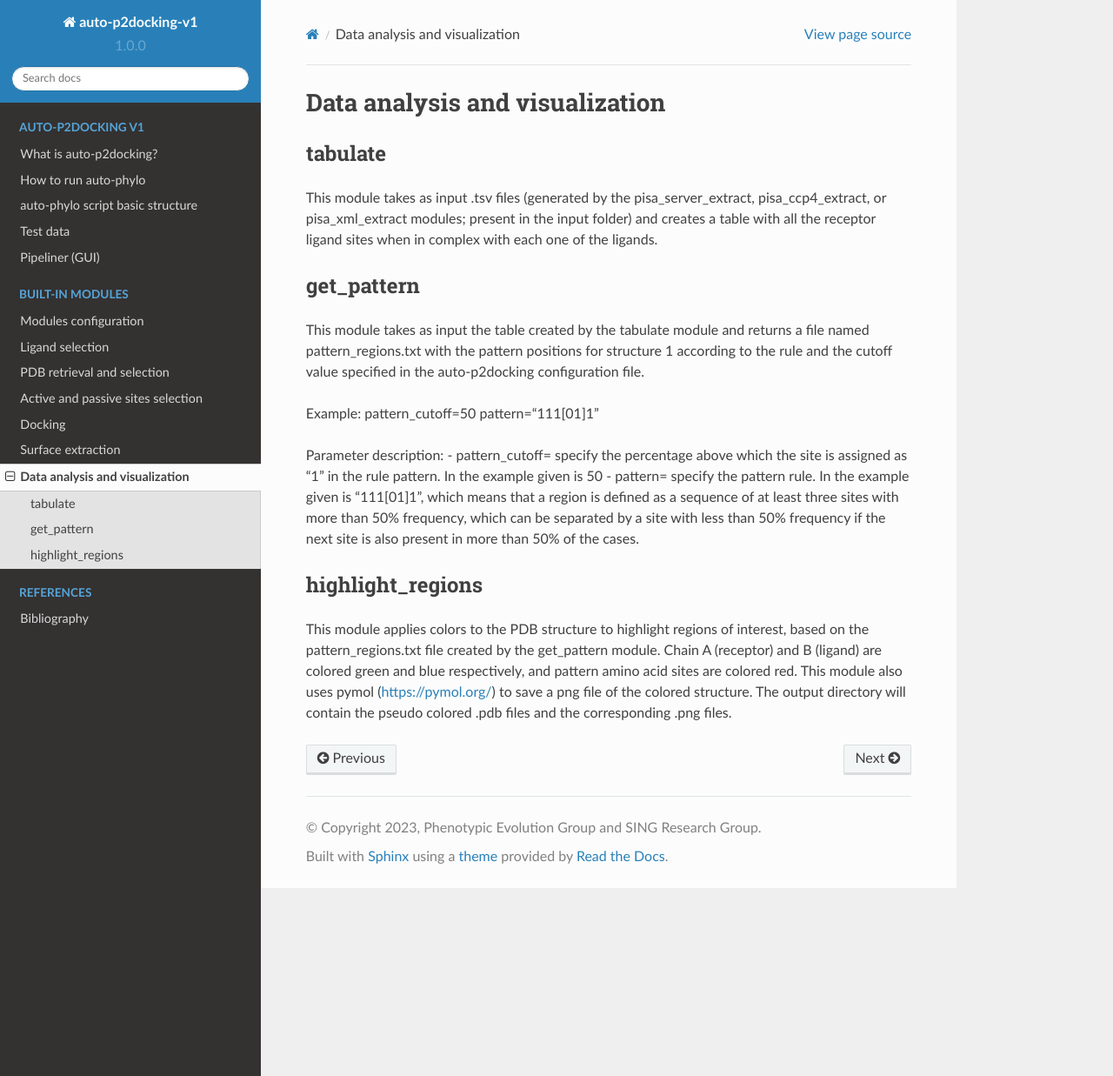
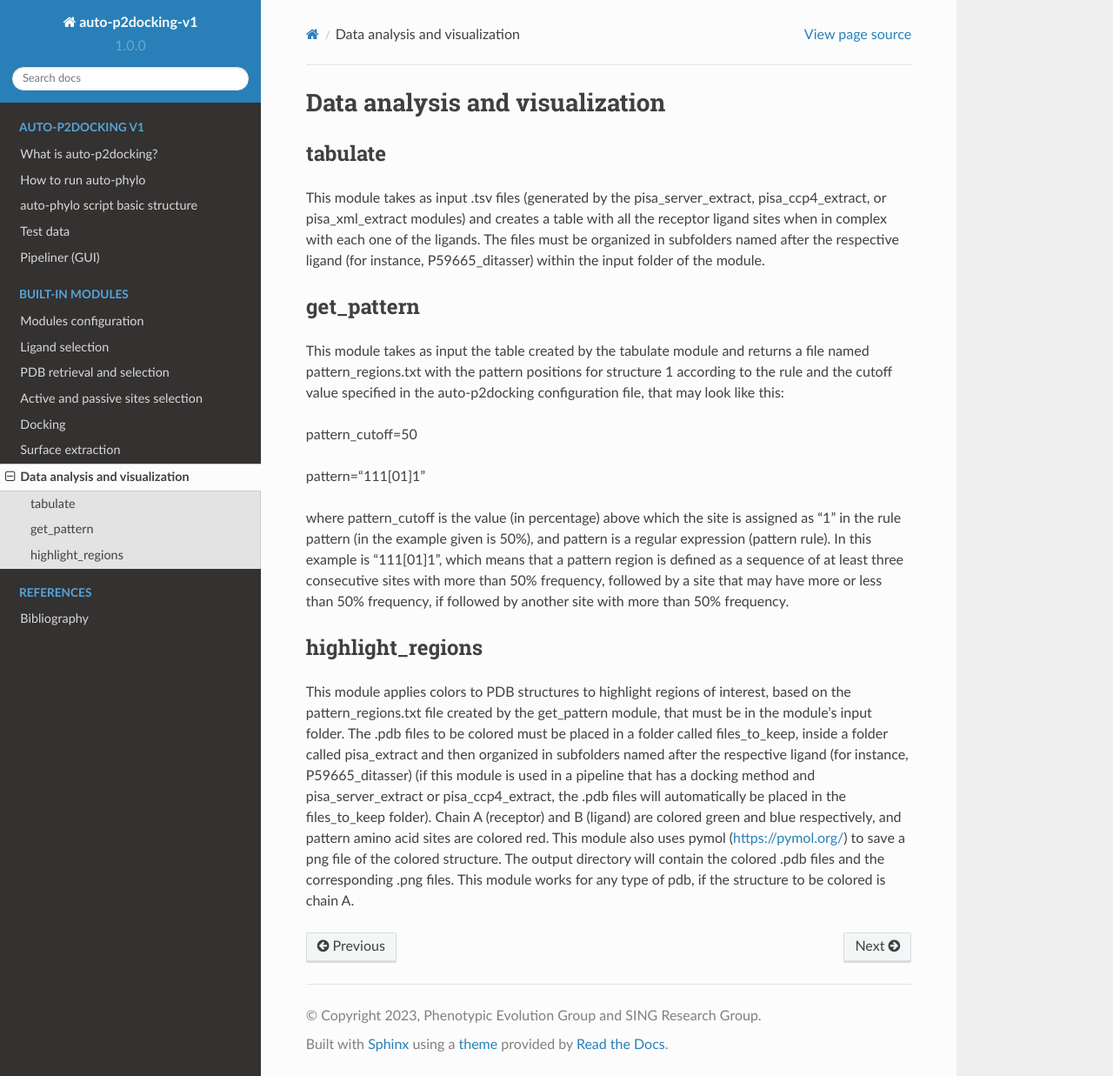
Before and after one commit to pegi3s/auto-p2docking-docs, a Sphinx documentation site: the page built from source/modules_6_data_analysis_and_visualization.rst, in a window 1280 px wide and 1237 px high. Shown: the whole window at 87% size. Built offline with Sphinx 7.4.7 and the Read the Docs theme 2.0.0, drawn with Linux system fonts in a browser that asks for light colours.

Commit message:
Update modules_6_data_analysis_and_visualization.rst

```diff
--- a/source/modules_6_data_analysis_and_visualization.rst
+++ b/source/modules_6_data_analysis_and_visualization.rst
@@ -4,28 +4,32 @@ Data analysis and visualization
 tabulate
 -----------
 
-This module takes as input .tsv files (generated by the pisa_server_extract, pisa_ccp4_extract, or pisa_xml_extract modules; present in the input folder) and creates a table with all the receptor ligand sites when in complex with each one of the ligands.
+This module takes as input .tsv files (generated by the pisa_server_extract, pisa_ccp4_extract, or pisa_xml_extract modules) and creates
+a table with all the receptor ligand sites when in complex with each one of the ligands. The files
+must be organized in subfolders named after the respective ligand (for instance, P59665_ditasser) within the input
+folder of the module.
 
 get_pattern
 -----------
 
 This module takes as input the table created by the tabulate module and returns a file named pattern_regions.txt with the pattern positions for structure 1 according to the
-rule and the cutoff value specified in the auto-p2docking configuration file.
+rule and the cutoff value specified in the auto-p2docking configuration file, that may look like this:
 
-Example:
 pattern_cutoff=50
+
 pattern=“111[01]1”
 
-Parameter description:
-- pattern_cutoff= specify the percentage above which the site is assigned
-as "1" in the rule pattern. In the example given is 50
-- pattern= specify the pattern rule. In the example given is “111[01]1”, which
-means that a region is defined as a sequence of at least three sites with
-more than 50% frequency, which can be separated by a site with less than
-50% frequency if the next site is also present in more than 50% of the
-cases.
+where pattern_cutoff is the value (in percentage) above which the site is assigned as "1" in the rule pattern (in the example given is 50%), and pattern
+is a regular expression (pattern rule). In this example is “111[01]1”, which means that a pattern region is defined as a sequence of at least three consecutive sites with
+more than 50% frequency, followed by a site that may have more or less than 50% frequency, if followed by another site with more than 50% frequency.
 
 highlight_regions
 -----------
 
-This module applies colors to the PDB structure to highlight regions of interest, based on the pattern_regions.txt file created by the get_pattern module. Chain A (receptor) and B (ligand) are colored green and blue respectively, and pattern amino acid sites are colored red. This module also uses pymol (https://pymol.org/) to save a png file of the colored structure. The output directory will contain the pseudo colored .pdb files and the corresponding .png files.
+This module applies colors to PDB structures to highlight regions of interest, based on the pattern_regions.txt file created by the get_pattern module, that
+must be in the module's input folder. The .pdb files to be colored must be placed in a folder called files_to_keep, inside a folder called pisa_extract and then
+organized in subfolders named after the respective ligand (for instance, P59665_ditasser) (if this module is used in a pipeline that has a docking method
+and pisa_server_extract or pisa_ccp4_extract, the .pdb files will automatically be placed in the files_to_keep folder). Chain A (receptor) and B (ligand)
+are colored green and blue respectively, and pattern amino acid sites are colored red. This module also uses pymol (https://pymol.org/) to save a png file
+of the colored structure. The output directory will contain the colored .pdb files and the corresponding .png files. This module works for any type of pdb,
+if the structure to be colored is chain A.
```
